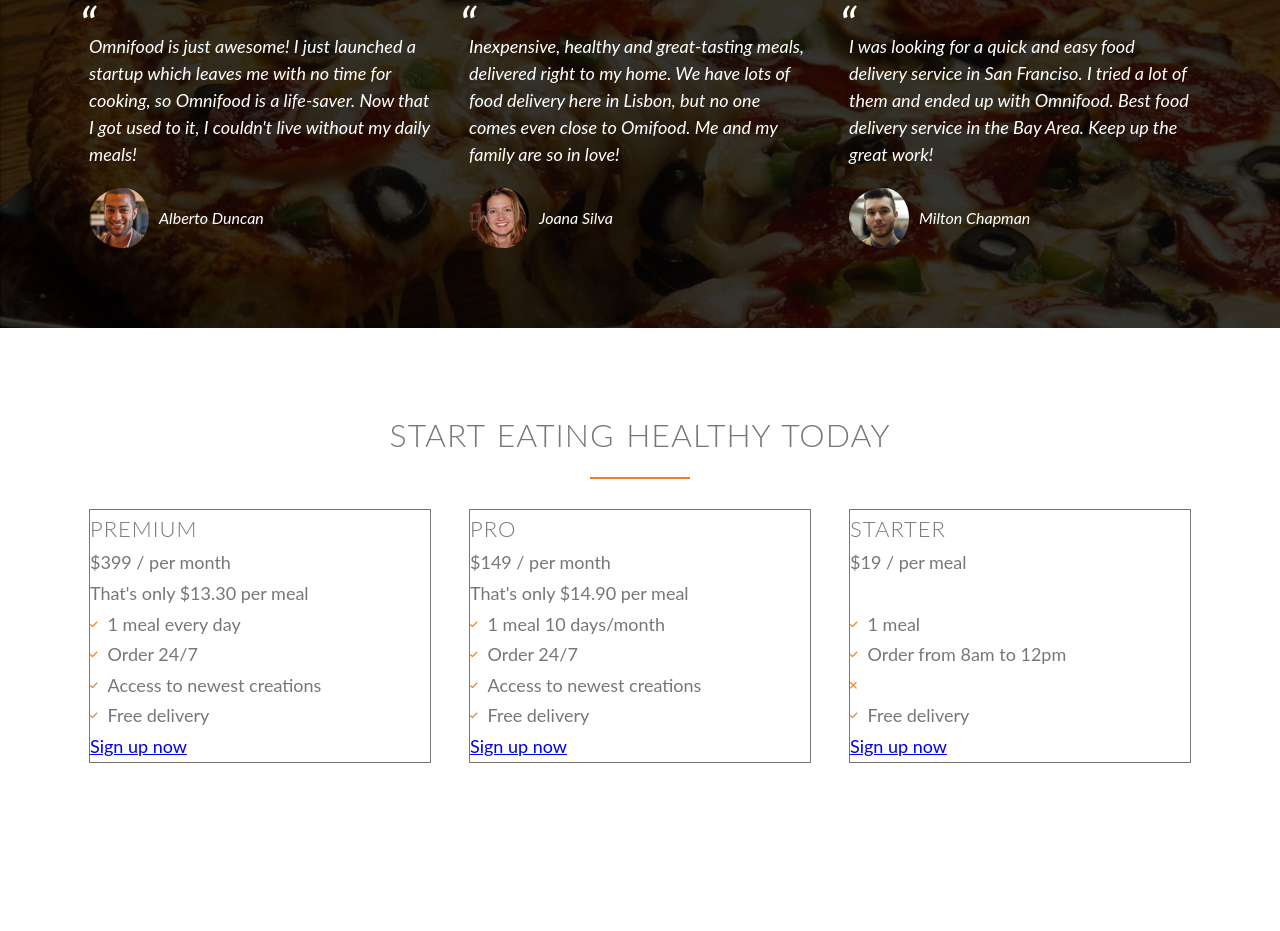
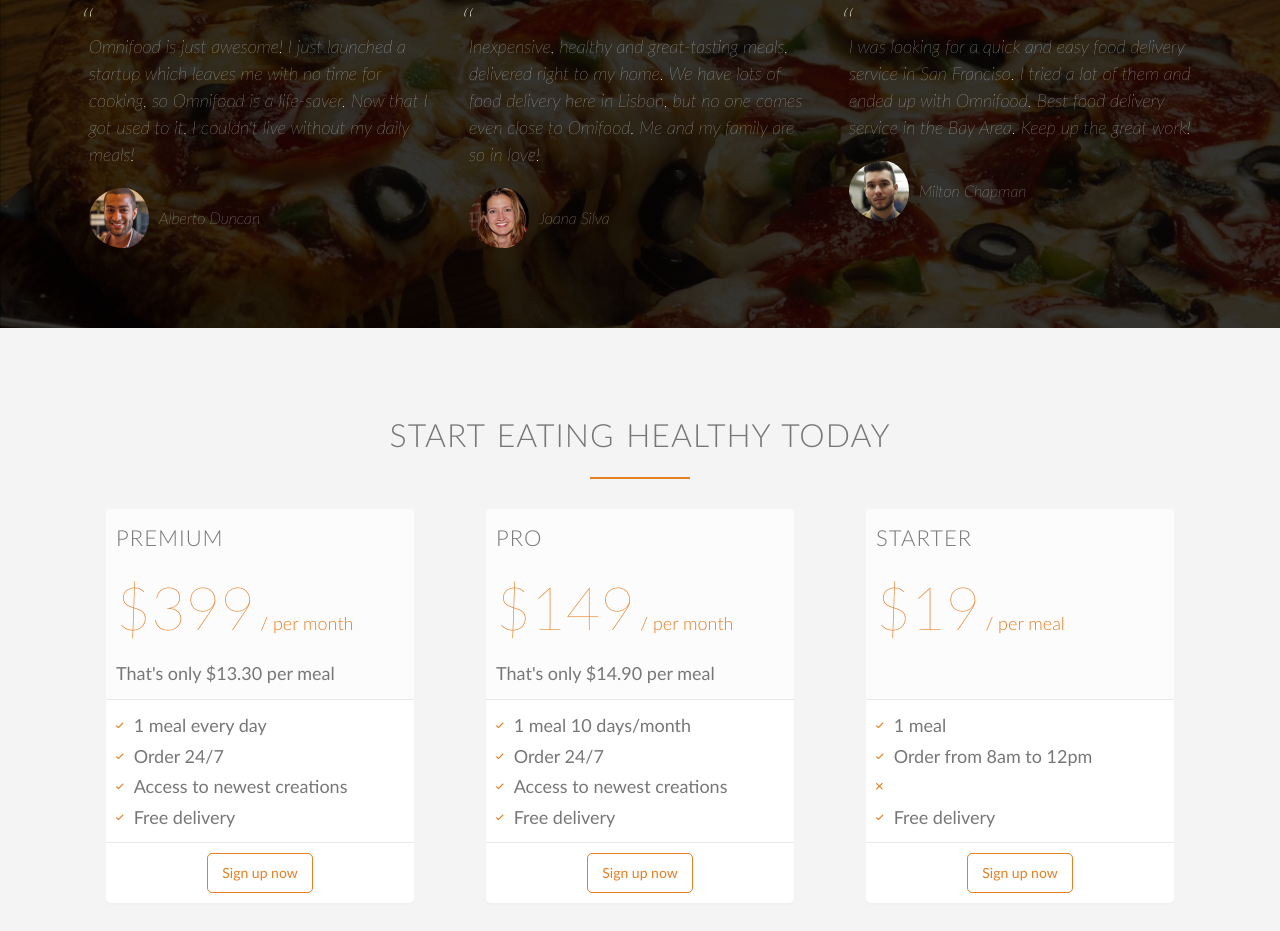
Before and after one commit to iuliancarnaru/omnifood-pug, a website: page src/index.pug in a window 1280 px wide. Shown: the part 3467-4398 px from the top of the page. Before the commit the page ends 4310 px from the top, so only its background shows below. Drawn offline with nearby package versions, Linux system fonts and the light colour scheme; files that its build step writes are made by us from their sources; files whose address does not match are found by name.

Commit message:
section-plans style, experimenting with buttons

```diff
--- a/src/_component/section-plans/section-plans.pug
+++ b/src/_component/section-plans/section-plans.pug
@@ -29,7 +29,7 @@
             title: 'Starter',
             price: '$19',
             description: ' / per meal',
-            //meal: ` `,
+            meal: ``,
             offerList : {
                 item1: '1 meal',
                 item2: 'Order from 8am to 12pm',
@@ -54,7 +54,8 @@
                     .plan-box
                         div
                             h3=plan.title
-                            p.plan-price=plan.price + plan.description
+                            p.plan-price=plan.price
+                                span.plan-price--small=plan.description
                             p.plan-per-meal!= (plan.meal) ? plan.meal : '&nbsp;'
                         div
                             ul
@@ -63,5 +64,6 @@
                                         i.icon(class=(item) ? icon.checkmark : icon.close)
                                         li!= (item) ? item : '&nbsp;'
                         div
-                            a.btn.btn-full(href="#")
-                                span Sign up now
+                            .flex-container
+                                a.btn.btn-full(href="#")
+                                    span Sign up now
--- a/src/_component/section-plans/section-plans.scss
+++ b/src/_component/section-plans/section-plans.scss
@@ -1,4 +1,7 @@
 .section-plans {
+
+    background-color: $color-gray-light;
+
     .flex-container {
         display: flex;
         justify-content: space-around;
@@ -10,7 +13,26 @@
     }
 
     .plan-box {
-        border: .02rem solid #777;
+        //border: .02rem solid #777;
+        background-color: $color-white;
+        border-radius: .5rem;
+        width: 90%;
+        margin-left: 5%;
+        box-shadow: 0 .2rem .2rem #efefef;
+
+        & > div {
+            padding: 1rem;
+        }
+
+        & > div:first-child {
+            background-color: #fcfcfc;
+            border-top-left-radius: .5rem;
+            border-top-right-radius: .5rem;
+        }
+
+        & > div:not(:last-child) {
+            border-bottom: .1rem solid #e8e8e8;
+        }
     }
 
     h3 {
@@ -19,6 +41,17 @@
         letter-spacing: .1rem;
         font-size: 2.2rem;
       }
+
+    .plan-price {
+        font-size: 6rem;
+        font-weight: 200;
+        color: $color-carrot;
+
+        &--small {
+            font-size: 1.8rem;
+            font-weight: 300;
+        }
+    }
 
     ul {
         list-style: none;
@@ -32,4 +65,22 @@
             color: $color-carrot;
         }
     }
+
+    .btn:link,
+    .btn:visited {
+        display: inline-block;
+        padding: .7rem 1.4rem;
+        border: .1rem solid $color-carrot;
+        border-radius: .5rem;
+        text-decoration: none;
+        color: $color-carrot;
+        font-size: 1.4rem;
+        transition: all .2s;
+    }
+
+    .btn:hover,
+    .btn:active {
+        color: $color-white;
+        background-color: $color-carrot;
+    }
 }
--- /dev/null
+++ b/src/_component/typography/fonts.scss
@@ -0,0 +1,64 @@
+/* latin-ext */
+@font-face {
+    font-family: 'Lato';
+    font-style: italic;
+    font-weight: 100;
+    src: local('Lato Hairline Italic'), local('Lato-HairlineItalic'), url(https://fonts.gstatic.com/s/lato/v14/S6u-w4BMUTPHjxsIPx-mPCLQ7A.woff2) format('woff2');
+    unicode-range: U+0100-024F, U+0259, U+1E00-1EFF, U+2020, U+20A0-20AB, U+20AD-20CF, U+2113, U+2C60-2C7F, U+A720-A7FF;
+  }
+  /* latin */
+  @font-face {
+    font-family: 'Lato';
+    font-style: italic;
+    font-weight: 100;
+    src: local('Lato Hairline Italic'), local('Lato-HairlineItalic'), url(https://fonts.gstatic.com/s/lato/v14/S6u-w4BMUTPHjxsIPx-oPCI.woff2) format('woff2');
+    unicode-range: U+0000-00FF, U+0131, U+0152-0153, U+02BB-02BC, U+02C6, U+02DA, U+02DC, U+2000-206F, U+2074, U+20AC, U+2122, U+2191, U+2193, U+2212, U+2215, U+FEFF, U+FFFD;
+  }
+  /* latin-ext */
+  @font-face {
+    font-family: 'Lato';
+    font-style: normal;
+    font-weight: 100;
+    src: local('Lato Hairline'), local('Lato-Hairline'), url(https://fonts.gstatic.com/s/lato/v14/S6u8w4BMUTPHh30AUi-qJCY.woff2) format('woff2');
+    unicode-range: U+0100-024F, U+0259, U+1E00-1EFF, U+2020, U+20A0-20AB, U+20AD-20CF, U+2113, U+2C60-2C7F, U+A720-A7FF;
+  }
+  /* latin */
+  @font-face {
+    font-family: 'Lato';
+    font-style: normal;
+    font-weight: 100;
+    src: local('Lato Hairline'), local('Lato-Hairline'), url(https://fonts.gstatic.com/s/lato/v14/S6u8w4BMUTPHh30AXC-q.woff2) format('woff2');
+    unicode-range: U+0000-00FF, U+0131, U+0152-0153, U+02BB-02BC, U+02C6, U+02DA, U+02DC, U+2000-206F, U+2074, U+20AC, U+2122, U+2191, U+2193, U+2212, U+2215, U+FEFF, U+FFFD;
+  }
+  /* latin-ext */
+  @font-face {
+    font-family: 'Lato';
+    font-style: normal;
+    font-weight: 300;
+    src: local('Lato Light'), local('Lato-Light'), url(https://fonts.gstatic.com/s/lato/v14/S6u9w4BMUTPHh7USSwaPGR_p.woff2) format('woff2');
+    unicode-range: U+0100-024F, U+0259, U+1E00-1EFF, U+2020, U+20A0-20AB, U+20AD-20CF, U+2113, U+2C60-2C7F, U+A720-A7FF;
+  }
+  /* latin */
+  @font-face {
+    font-family: 'Lato';
+    font-style: normal;
+    font-weight: 300;
+    src: local('Lato Light'), local('Lato-Light'), url(https://fonts.gstatic.com/s/lato/v14/S6u9w4BMUTPHh7USSwiPGQ.woff2) format('woff2');
+    unicode-range: U+0000-00FF, U+0131, U+0152-0153, U+02BB-02BC, U+02C6, U+02DA, U+02DC, U+2000-206F, U+2074, U+20AC, U+2122, U+2191, U+2193, U+2212, U+2215, U+FEFF, U+FFFD;
+  }
+  /* latin-ext */
+  @font-face {
+    font-family: 'Lato';
+    font-style: normal;
+    font-weight: 400;
+    src: local('Lato Regular'), local('Lato-Regular'), url(https://fonts.gstatic.com/s/lato/v14/S6uyw4BMUTPHjxAwXjeu.woff2) format('woff2');
+    unicode-range: U+0100-024F, U+0259, U+1E00-1EFF, U+2020, U+20A0-20AB, U+20AD-20CF, U+2113, U+2C60-2C7F, U+A720-A7FF;
+  }
+  /* latin */
+  @font-face {
+    font-family: 'Lato';
+    font-style: normal;
+    font-weight: 400;
+    src: local('Lato Regular'), local('Lato-Regular'), url(https://fonts.gstatic.com/s/lato/v14/S6uyw4BMUTPHjx4wXg.woff2) format('woff2');
+    unicode-range: U+0000-00FF, U+0131, U+0152-0153, U+02BB-02BC, U+02C6, U+02DA, U+02DC, U+2000-206F, U+2074, U+20AC, U+2122, U+2191, U+2193, U+2212, U+2215, U+FEFF, U+FFFD;
+  }
--- a/src/style.scss
+++ b/src/style.scss
@@ -1,3 +1,4 @@
+@import '_component/typography/fonts.scss';
 @import '_component/layout/layout.scss';
 @import '_component/typography/typography.scss';
 @import '_component/typography/colors.scss';
```
